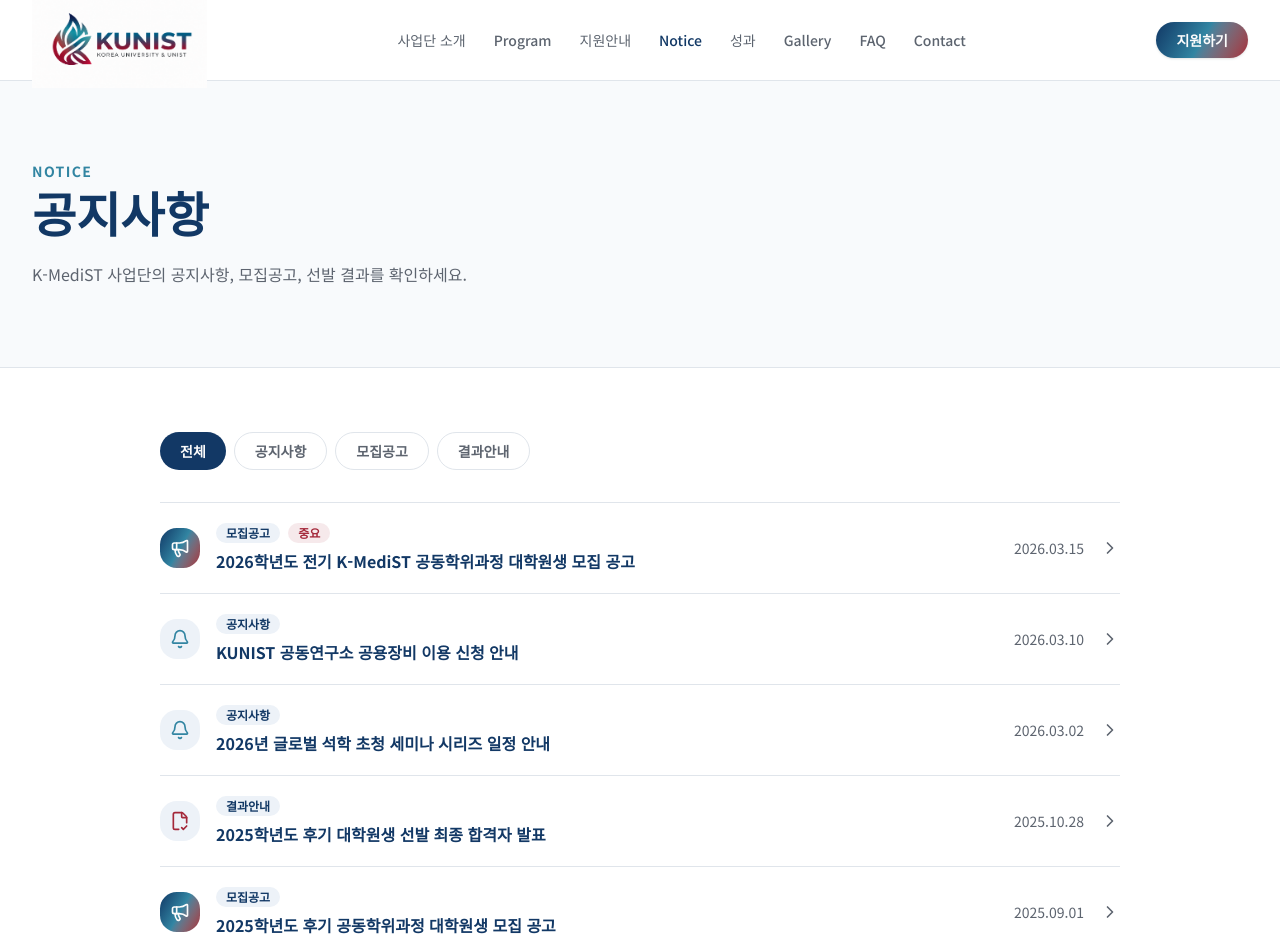
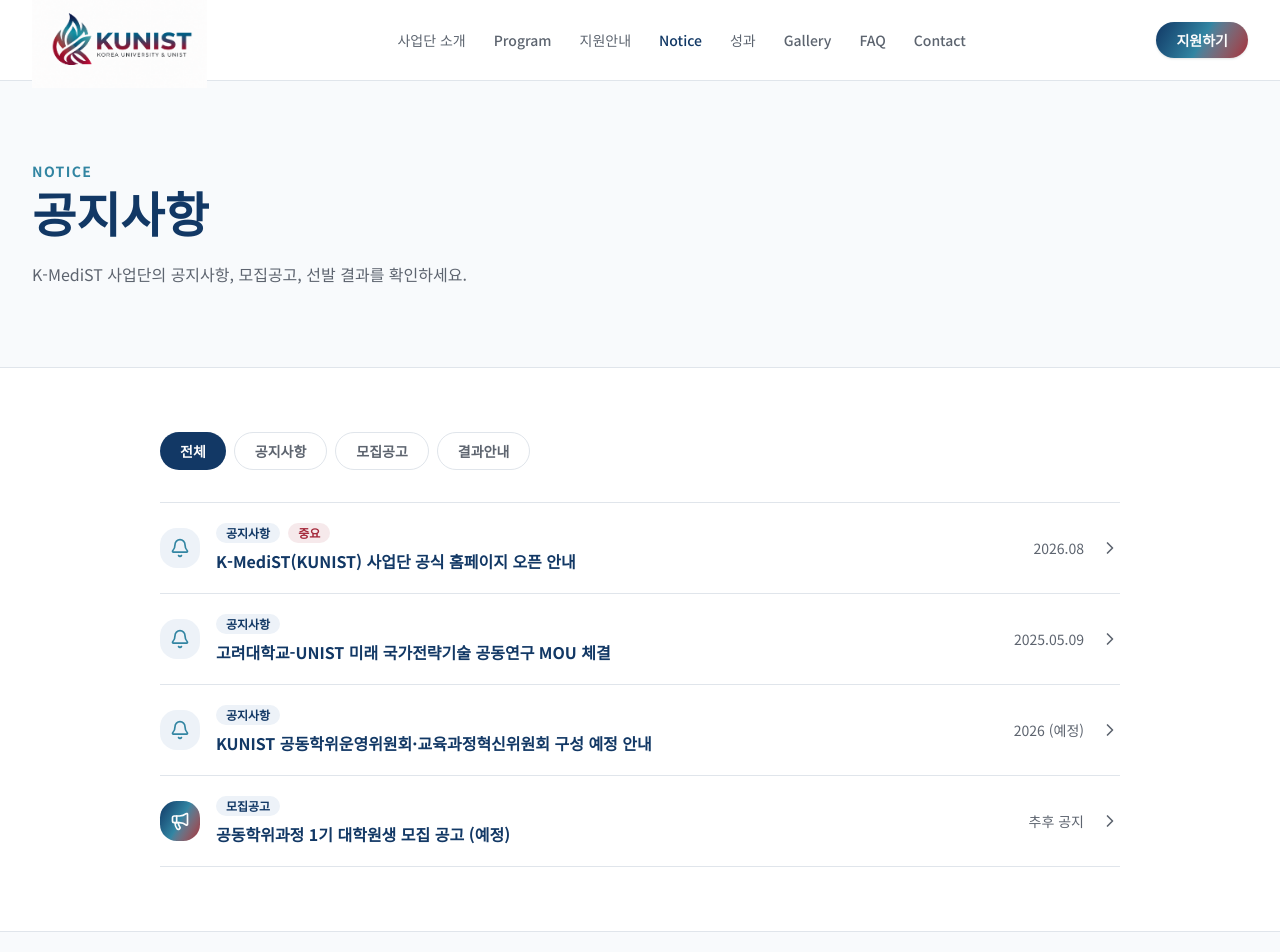
Before and after one commit to bpk0191/K-MediST-KUNIST, a Next.js app: page /notice in a window 1280 px wide. Shown: the top 952 px of the page. Built offline with nearby package versions, Linux system fonts and the light colour scheme.

Commit message:
ix: 공지사항 가짜 게시물 제거 및 실제 내용으로 교체.tsx
- (기존) 실제 발행 이력 없는 공지·모집공고·결과안내 8건이 하드코딩됨 → (변경) 확인 가능한 사실 위주 안내 4건으로 교체함

```diff
--- a/app/notice/page.tsx
+++ b/app/notice/page.tsx
@@ -14,15 +14,30 @@ type Notice = {
   pinned?: boolean
 }
 
+// TODO: 아래는 실제 공지사항이 아닌 예시(placeholder) 게시물입니다.
+// 실제 공지·모집공고·결과안내가 발생하는 대로 이 배열을 실제 내용으로 교체해주세요.
 const NOTICES: Notice[] = [
-  { category: '모집공고', title: '2026학년도 전기 K-MediST 공동학위과정 대학원생 모집 공고', date: '2026.03.15', pinned: true },
-  { category: '공지사항', title: 'KUNIST 공동연구소 공용장비 이용 신청 안내', date: '2026.03.10' },
-  { category: '공지사항', title: '2026년 글로벌 석학 초청 세미나 시리즈 일정 안내', date: '2026.03.02' },
-  { category: '결과안내', title: '2025학년도 후기 대학원생 선발 최종 합격자 발표', date: '2025.10.28' },
-  { category: '모집공고', title: '2025학년도 후기 공동학위과정 대학원생 모집 공고', date: '2025.09.01' },
-  { category: '공지사항', title: 'K-MediST 연구윤리 교육 이수 안내', date: '2025.08.20' },
-  { category: '결과안내', title: '2025년 상반기 공동연구 과제 선정 결과 안내', date: '2025.07.15' },
-  { category: '공지사항', title: '기술사업화 지원 프로그램 참가자 모집', date: '2025.06.30' },
+  {
+    category: '공지사항',
+    title: 'K-MediST(KUNIST) 사업단 공식 홈페이지 오픈 안내',
+    date: '2026.08',
+    pinned: true,
+  },
+  {
+    category: '공지사항',
+    title: '고려대학교-UNIST 미래 국가전략기술 공동연구 MOU 체결',
+    date: '2025.05.09',
+  },
+  {
+    category: '공지사항',
+    title: 'KUNIST 공동학위운영위원회·교육과정혁신위원회 구성 예정 안내',
+    date: '2026 (예정)',
+  },
+  {
+    category: '모집공고',
+    title: '공동학위과정 1기 대학원생 모집 공고 (예정)',
+    date: '추후 공지',
+  },
 ]
 
 const CATEGORIES: Category[] = ['전체', '공지사항', '모집공고', '결과안내']
```
